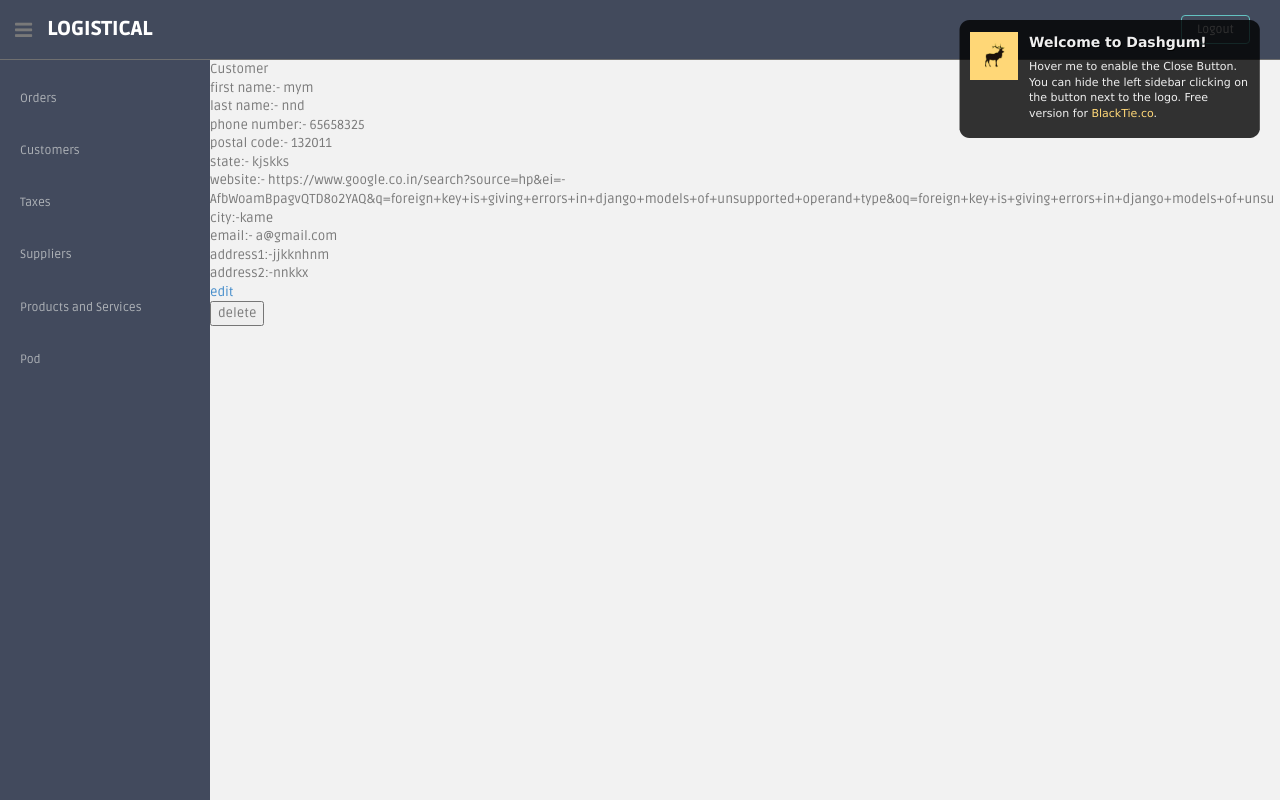
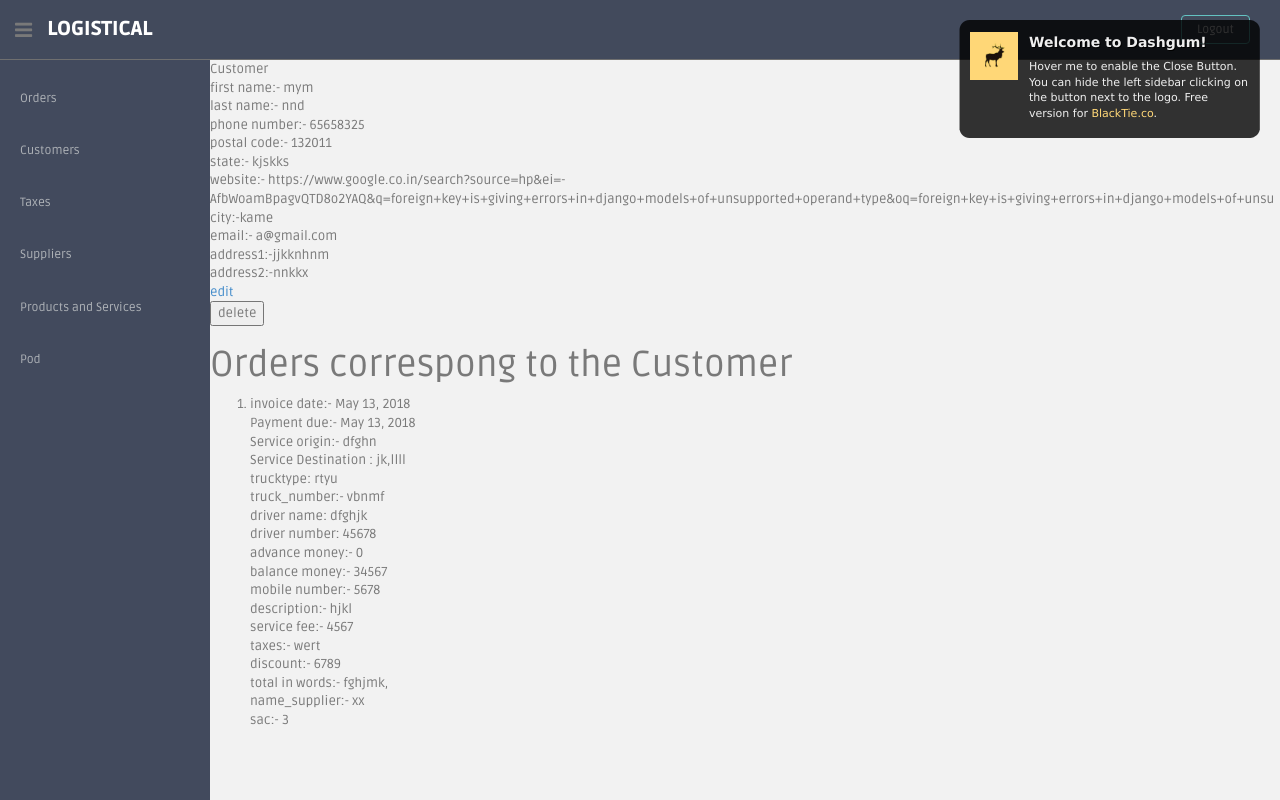
Before and after one commit to mukul96/Logistics, a Django app: page /customers/customers_detail/2/ in a window 1280 px wide. Run offline with Django 3.2, Linux system fonts and the light colour scheme; a user stored in the database is signed in; data comes from the database, SQL or seed files in the repository; both versions use the stored data as it was after the commit; some libraries are stand-ins or nearby versions.

Commit message:
orders correspong to customers added

```diff
--- a/Logistical/templates/customers_detail.html
+++ b/Logistical/templates/customers_detail.html
@@ -25,5 +25,31 @@ Customer<br>
                  <input type="hidden" name="id" value={{ customer.id }}>
                  <input type="submit" value="delete">
                       </form>
+    <h1>Orders correspong to the Customer</h1>
+    <ol>
+    {% for order in orders %}
+            <li>
+			invoice date:-	{{ order.invoice_date }}<br>
+            Payment due:-    {{ order.payment_due }} <br>
+			Service origin:-	{{ order.service_origin }} <br>
+            Service Destination  :  {{ order.service_destination }} <br>
+            trucktype:    {{ order.truck_type }}<br>
+             truck_number:-   {{ order.truck_number }}<br>
+             driver name:   {{ order.driver_name }}<br>
+             driver number:   {{ order.driver_number }}<br>
+            advance money:- {{ order.advance_money }}<br>
+            balance money:-    {{ order.balance_money }}<br>
+            mobile number:-    {{ order.mobile_number }}<br>
+            description:-    {{ order.description }}<br>
+            service fee:-    {{ order.service_fee }}<br>
+            taxes:-    {{ order.taxes }}<br>
+            discount:-    {{ order.discount }}<br>
+            total in words:-    {{ order.total_in_words }}<br>
+            name_supplier:-   {{ order.name_supplier }}<br>
+</li>
+
+               sac:- {{ order.sac}}<br>
+    {% endfor %}
+    </ol>
 
 {% endblock %}
--- a/Logistical/templates/orders_detail.html
+++ b/Logistical/templates/orders_detail.html
@@ -32,9 +32,9 @@
 
 
 
-			Customer:-	{{ o.customer }}<br>
-			invoice date:-	{{ o.invoice_date }}<br>
-            Payment due:-    {{ o.payment_due }} <br>
+			Customer:-	{{ order.customer }}<br>
+			invoice date:-	{{ order.invoice_date }}<br>
+            Payment due:-    {{ order.payment_due }} <br>
 			Service origin:-	{{ order.service_origin }} <br>
             Service Destination  :  {{ order.service_destination }} <br>
             trucktype:    {{ order.truck_type }}<br>
--- a/Logistical/templates/orders_form.html
+++ b/Logistical/templates/orders_form.html
@@ -1,6 +1,10 @@
 {% extends 'base.html' %}
 {% block content %}
-
+<style>
+form{
+    display: inline-block;
+}
+</style>
 
  <form action="" method="post" enctype="multipart/form-data">
      {% csrf_token %}
--- a/Logistical/views.py
+++ b/Logistical/views.py
@@ -266,8 +266,13 @@ def orders_detail(request,id):
 
 @login_required(login_url='/login')
 def customers_detail(request,id):
-    customer=Customers.objects.get(id=id);
-    return render(request,"customers_detail.html",{'customer':customer})
+    Customer=Customers.objects.get(id=id);
+    list_of_orders=[]
+    orders=Orders.objects.all()
+    for o in orders:
+        if o.customer==Customer:
+            list_of_orders.append(o)
+    return render(request,"customers_detail.html",{'customer':Customer,'orders':list_of_orders})
 
 @login_required(login_url='/login')
 def pod_detail(request,id):
```
Also changed, not shown: db.sqlite3.
